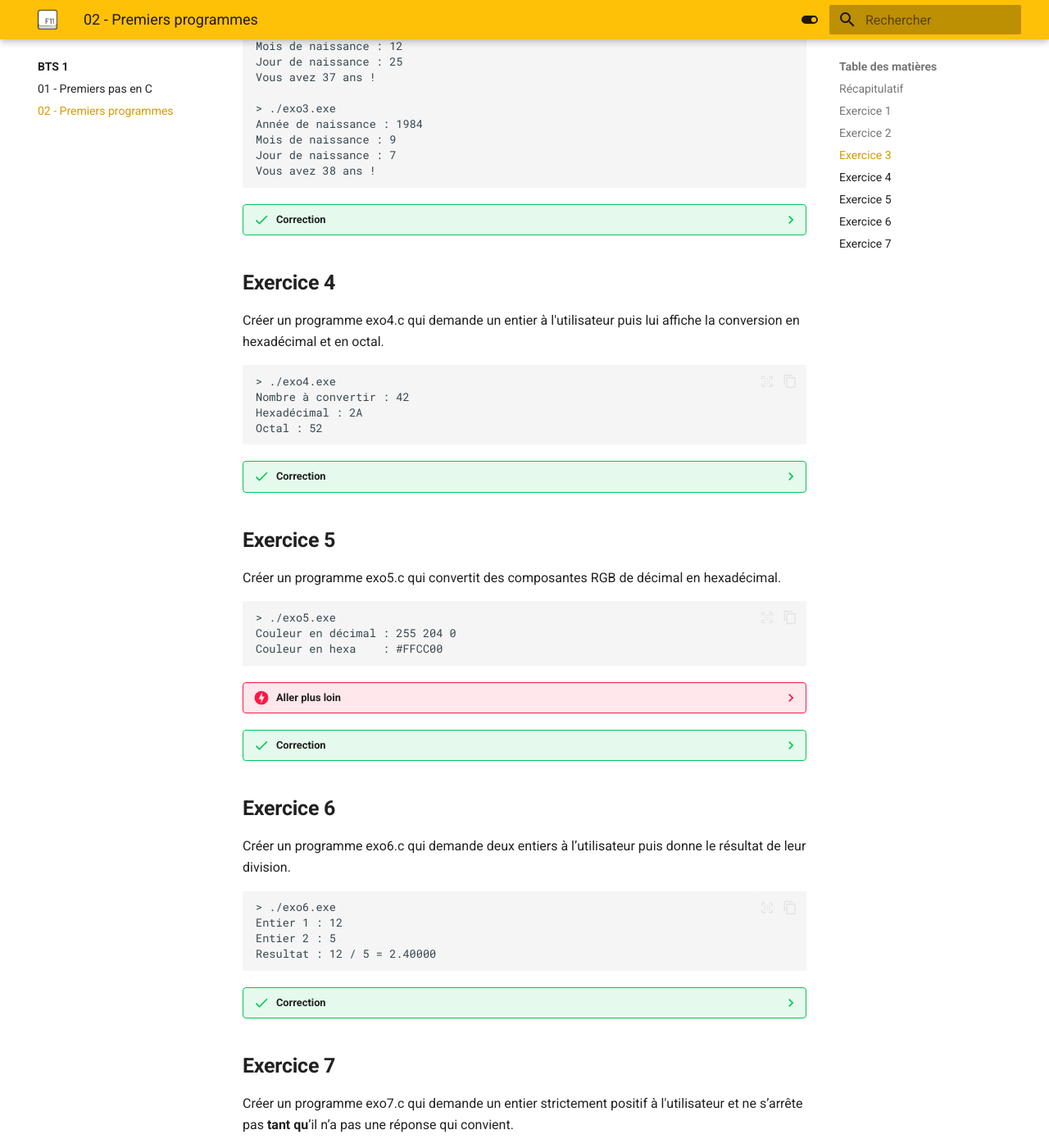
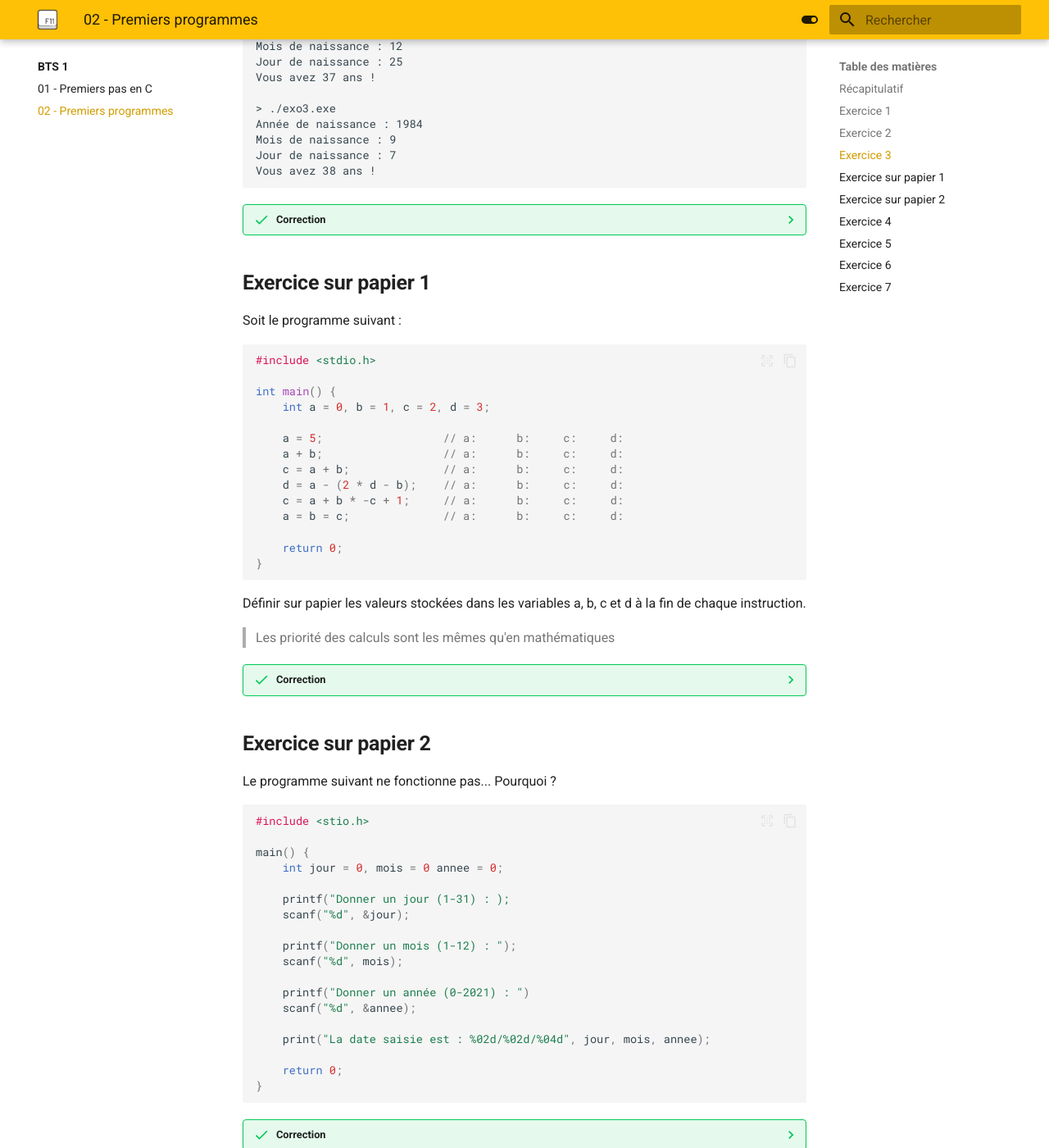
Before and after one commit to bts-ciel-immac-laval/bts-ciel-immac-laval.github.io, an MkDocs documentation site: the page built from docs/BTS-1/20-premiers-programmes.md, in a window 1280 px wide and 1400 px high, scrolled down 1829 px. Shown: the whole window at 82% size. Built offline with MkDocs 1.6.1 and Material for MkDocs 9.7.7, drawn with Linux system fonts in a browser that asks for light colours.

Commit message:
24/09/2024

````diff
--- a/docs/BTS-1/20-premiers-programmes.md
+++ b/docs/BTS-1/20-premiers-programmes.md
@@ -229,6 +229,64 @@ Vous avez 38 ans !
     }
     ```
 
+## Exercice sur papier 1
+
+Soit le programme suivant :
+
+```c
+#include <stdio.h>
+
+int main() {
+    int a = 0, b = 1, c = 2, d = 3;
+
+    a = 5;                  // a:      b:     c:     d:
+    a + b;                  // a:      b:     c:     d:
+    c = a + b;              // a:      b:     c:     d:
+    d = a - (2 * d - b);    // a:      b:     c:     d:
+    c = a + b * -c + 1;     // a:      b:     c:     d:
+    a = b = c;              // a:      b:     c:     d:
+
+    return 0;
+}
+```
+
+Définir sur papier les valeurs stockées dans les variables a, b, c et d à la fin de chaque instruction.
+
+> Les priorité des calculs sont les mêmes qu'en mathématiques
+
+??? success "Correction"
+
+    ![Please... wait...](../images/meme/waiting-bean.gif)
+
+## Exercice sur papier 2
+
+Le programme suivant ne fonctionne pas... Pourquoi ?
+
+```c
+#include <stio.h>
+
+main() {
+    int jour = 0, mois = 0 annee = 0;
+
+    printf("Donner un jour (1-31) : );
+    scanf("%d", &jour);
+
+    printf("Donner un mois (1-12) : ");
+    scanf("%d", mois);
+
+    printf("Donner un année (0-2021) : ")
+    scanf("%d", &annee);
+
+    print("La date saisie est : %02d/%02d/%04d", jour, mois, annee);
+
+    return 0;
+}
+```
+
+??? success "Correction"
+
+    Il y a 6 erreurs !
+
 ## Exercice 4
 
 Créer un programme exo4.c qui demande un entier à l'utilisateur puis lui affiche la conversion en hexadécimal et en octal.
````
